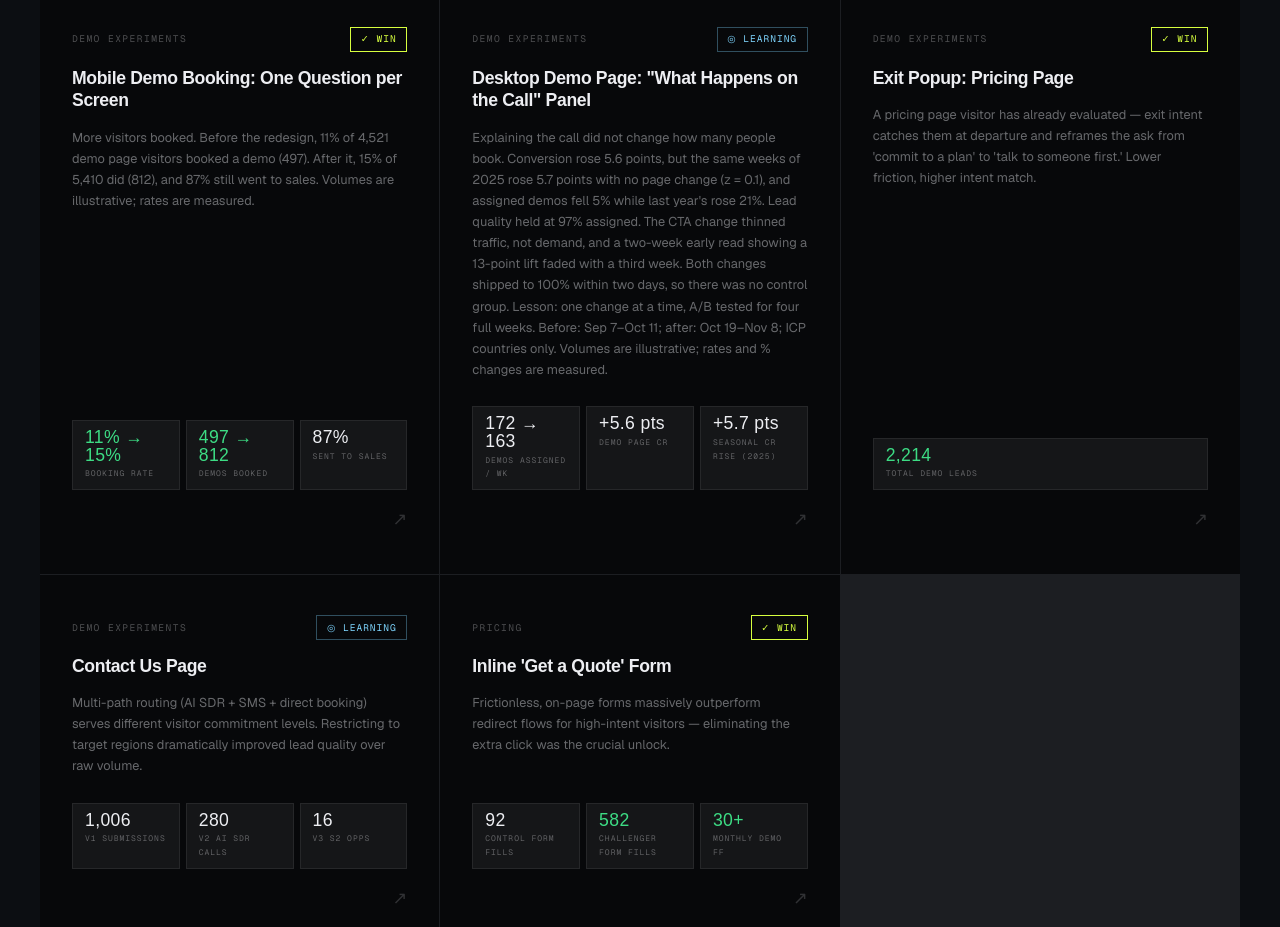
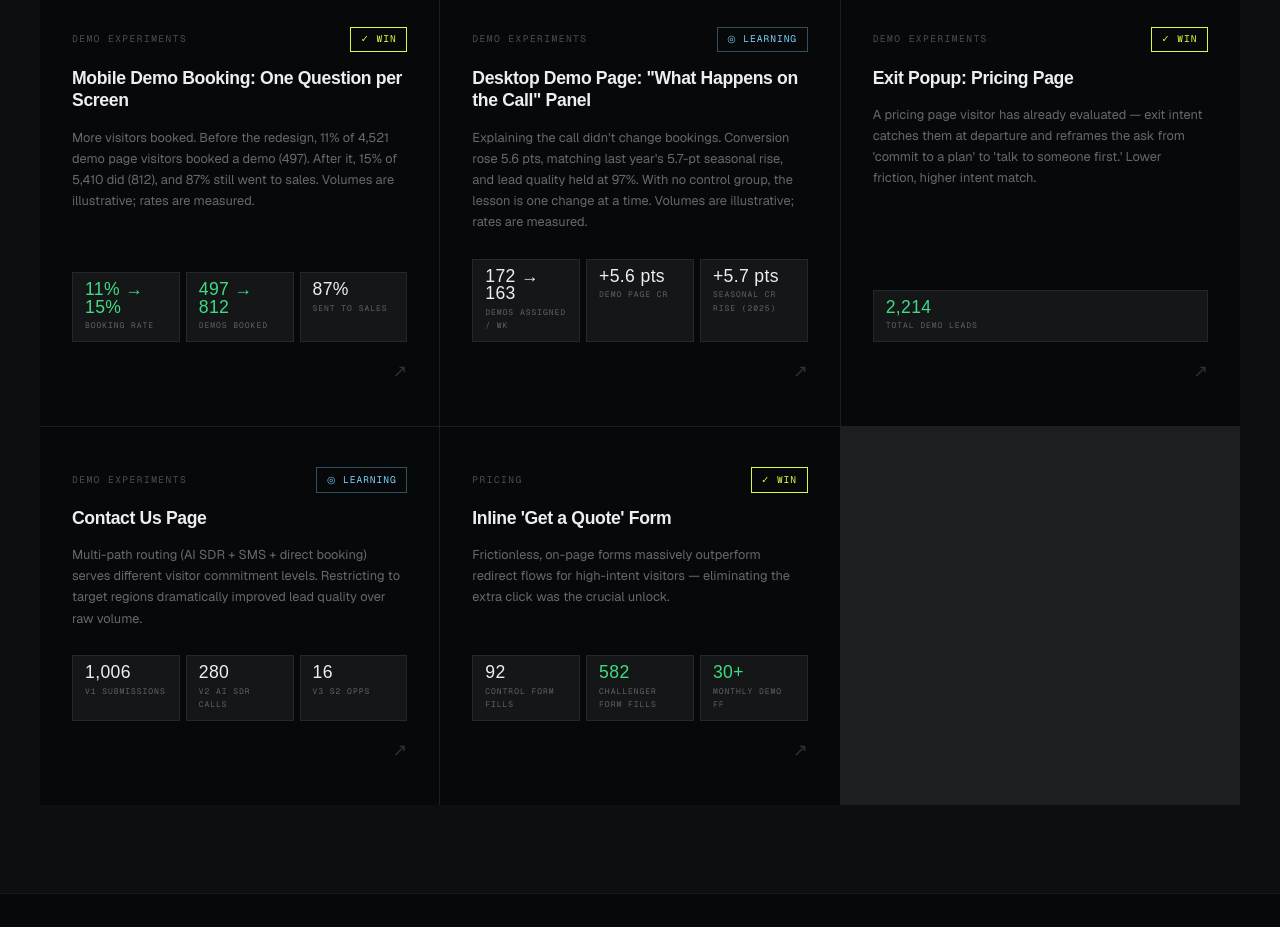
Before and after one commit to shirley-pat/shirley-site, a plain HTML site: page index.html in a window 1280 px wide. Shown: the part 7200-8127 px from the top of the page. Drawn offline with nearby package versions, Linux system fonts and the light colour scheme; a web font is replaced by a local one.

Commit message:
Demo-Exp10: shorten insight to match other cards
Co-Authored-By: Claude Opus 5.5 <noreply@anthropic.com>

```diff
--- a/index.html
+++ b/index.html
@@ -2431,7 +2431,7 @@ const EXP = [
     {k:"Demo page CR",              v:"37.1%", v2:"42.7%"},
     {k:"Requests assigned to sales",v:"95.9%", v2:"97.1%", c2:"pos"}
   ],
-  insight:"Explaining the call did not change how many people book. Conversion rose 5.6 points, but the same weeks of 2025 rose 5.7 points with no page change (z = 0.1), and assigned demos fell 5% while last year's rose 21%. Lead quality held at 97% assigned. The CTA change thinned traffic, not demand, and a two-week early read showing a 13-point lift faded with a third week. Both changes shipped to 100% within two days, so there was no control group. Lesson: one change at a time, A/B tested for four full weeks. Before: Sep 7–Oct 11; after: Oct 19–Nov 8; ICP countries only. Volumes are illustrative; rates and % changes are measured.",
+  insight:"Explaining the call didn't change bookings. Conversion rose 5.6 pts, matching last year's 5.7-pt seasonal rise, and lead quality held at 97%. With no control group, the lesson is one change at a time. Volumes are illustrative; rates are measured.",
   img:"assets/images/image_demo_exp10_v2.png"
 },
 {
```
